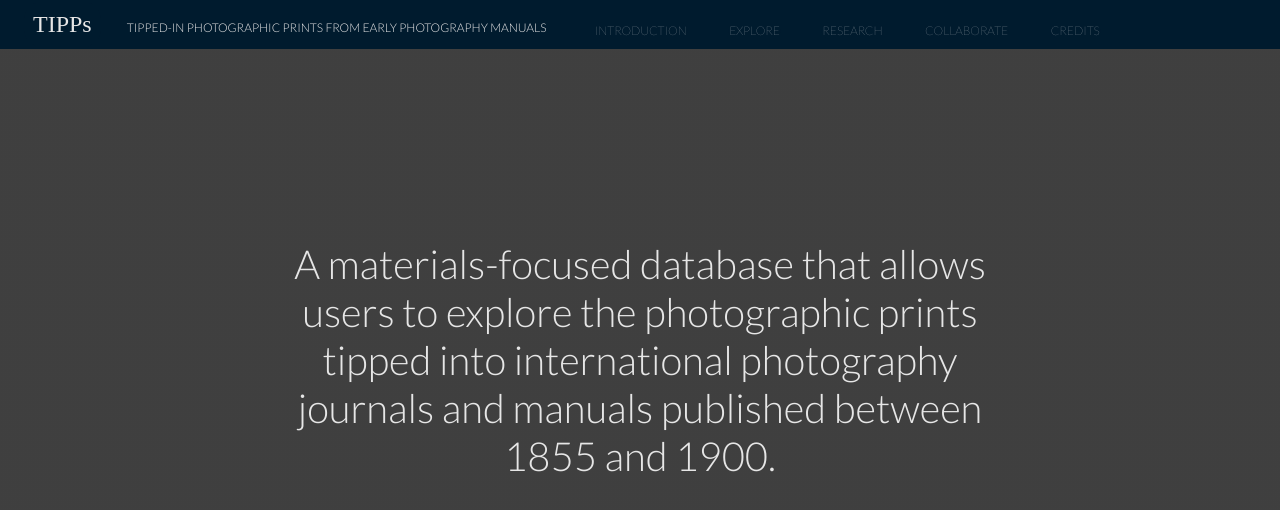
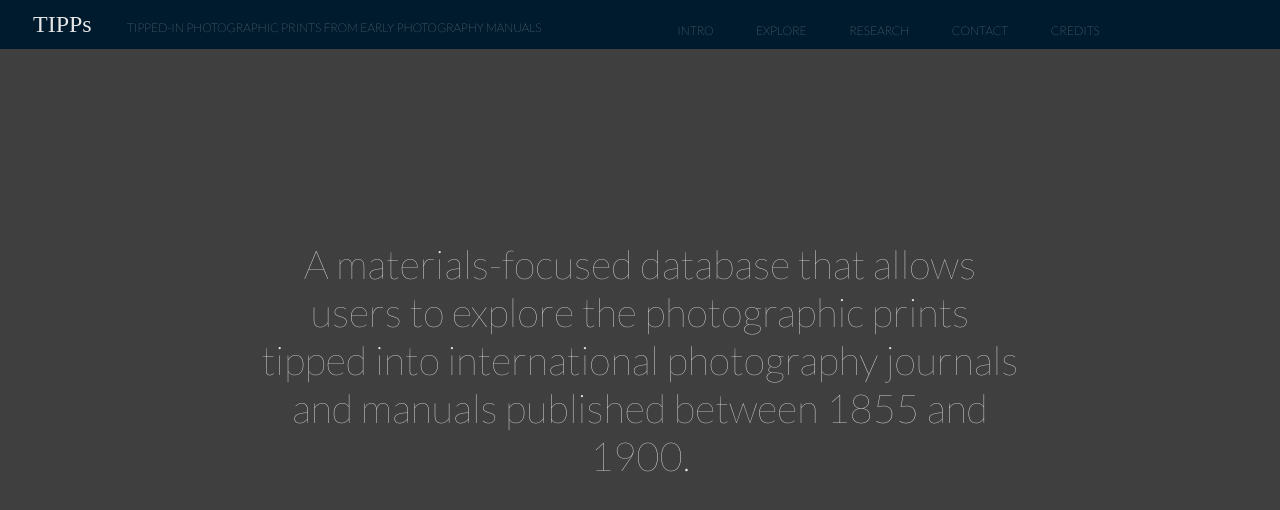
Before and after one commit to damoncrockett/photomanuals, a React app: page / in a window 1280 px wide. Shown: the top 510 px of the page. Built offline with nearby package versions, Linux system fonts and the light colour scheme; no server answers; a web font is replaced by a local one.

Commit message:
nav tweaks
Signed-off-by: damoncrockett <damoncrockett@hotmail.com>

```diff
--- a/src/assets/css/style.css
+++ b/src/assets/css/style.css
@@ -1,7 +1,7 @@
 @import url('https://fonts.googleapis.com/css?family=Roboto');
 @import url('https://fonts.googleapis.com/css2?family=Lato:wght@100&display=swap');
 @import url('https://fonts.googleapis.com/css2?family=Lato:wght@400&display=swap');
-@import url('https://fonts.googleapis.com/css2?family=Lato:wght@300&display=swap');
+@import url('https://fonts.googleapis.com/css2?family=Lato:wght@200&display=swap');
 @import url('https://fonts.googleapis.com/css?family=Train+One');
 @import url('https://fonts.googleapis.com/icon?family=Material+Icons');
 
@@ -50,11 +50,13 @@
   color: var(--panel-stroke);
   background-color: var(--panel-background);
   border-color: var(--panel-background);
+  transition: text-shadow .3s;
 }
 
 .nav:hover {
   border-color: var(--panel-background);
   color: hsl(0, 0%, 100%);
+  text-shadow: 0 0 0.125vh hsl(0, 0%, 90%), 0 0 0.125vh hsl(0, 0%, 90%);
 }
 
 .material-icons.large:hover {
@@ -71,7 +73,7 @@
 
 #marker {
   background-color: rgba(0,0,0,0);
-  width: 8vw;
+  width: 5vw;
   height: 0.35vh;
   position: absolute;
   bottom: 0;
--- a/src/components/Site.js
+++ b/src/components/Site.js
@@ -197,10 +197,10 @@ class Site extends Component {
           <button className="title" onClick={this.handleLanding}>TIPPs</button>
           <span className="subtitle">TIPPED-IN PHOTOGRAPHIC PRINTS FROM EARLY PHOTOGRAPHY MANUALS</span>
           <div className="menu">
-            <button className="nav" id="introButton" onClick={this.handleIntro}>INTRODUCTION</button>
+            <button className="nav" id="introButton" onClick={this.handleIntro}>INTRO</button>
             <button className="nav" id="appButton" onClick={this.handleApp}>EXPLORE</button>
             <button className="nav" id="researchButton" onClick={this.handleInterp}>RESEARCH</button>
-            <button className="nav" id="collabButton" onClick={this.handleCollab}>COLLABORATE</button>
+            <button className="nav" id="collabButton" onClick={this.handleCollab}>CONTACT</button>
             <button className="nav" id="creditButton" onClick={this.handleCredits}>CREDITS</button>
           </div>
         </div>
```
